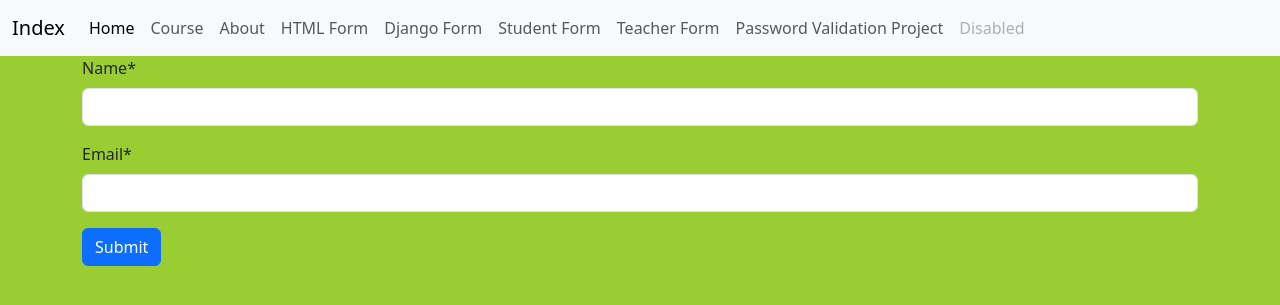
After one commit to ab-atiq/Phitron_course, a Django app: page /student_form/ in a window 1280 px wide. The commit adds this page. Shown: the top 305 px of the page. Run offline with Django 4.2, Linux system fonts and the light colour scheme; some libraries are stand-ins or nearby versions.

Commit message:
django w-2

```diff
--- a/Django/second_project/first_app/forms.py
+++ b/Django/second_project/first_app/forms.py
@@ -1,10 +1,17 @@
 from django import forms
+from django.core import validators
+
+def len_check(value):
+    if len(value)<20:
+        raise forms.ValidationError("Enter a value at least 20 character")
 
 class contactForm(forms.Form):
-    name = forms.CharField(label="User Name", initial='Abul',help_text="Total length must be within 70 characters",required=False,disabled=True)
-    email = forms.EmailField(label="User Email")
-    text = forms.CharField(widget=forms.Textarea(attrs={'id':'text_area','class':'description','placeholder':"Enter your own description"}))
-    age = forms.IntegerField()
+    # built in form validation added name, email, age and file field
+    name = forms.CharField(label="User Name", initial='Abul',help_text="Total length must be within 70 characters",required=False,disabled=True, validators=[validators.MinLengthValidator(10,message='Enter a name at least 10 character'),validators.MaxLengthValidator(20,message="Enter a name within 20 character")])
+    email = forms.EmailField(label="User Email",validators=[validators.EmailValidator(message='Enter a valid Email')])
+    # user defined validation function use
+    text = forms.CharField(validators=[len_check],widget=forms.Textarea(attrs={'id':'text_area','class':'description','placeholder':"Enter your own description"}))
+    age = forms.IntegerField(validators=[validators.MinValueValidator(18,message='You are not eligible to access our website'),validators.MaxValueValidator(50, message='You are so old, you can not get this website pressure')])
     weight = forms.FloatField()
     balance = forms.DecimalField()
     check = forms.BooleanField()
@@ -18,4 +25,37 @@ class contactForm(forms.Form):
     MEAL = [('P',"Pepperoni"),('M','Mashroom'),('B','Beef')]
     pizza = forms.MultipleChoiceField(choices=MEAL)
     pizza1 = forms.MultipleChoiceField(choices=MEAL, widget=forms.CheckboxSelectMultiple)
-    file = forms.FileField()
+    file = forms.FileField(validators=[validators.FileExtensionValidator(allowed_extensions=['pdf','png'],message='File extention must be ended with .pdf or .png')])
+
+
+class StudentForm(forms.Form):
+    name = forms.CharField(widget=forms.TextInput)
+    email = forms.CharField(widget=forms.EmailInput)
+
+    # Create validation of user name and email two function in class
+    def clean_name(self):
+        valName = self.cleaned_data['name']
+        if len(valName) < 10:
+            raise forms.ValidationError('Enter a name at least 10 character')
+        return valName
+
+    def clean_email(self):
+        valEmail = self.cleaned_data['email']
+        if '.com' not in valEmail:
+            raise forms.ValidationError("Your email must contain .com")
+        return valEmail
+
+class TeacherForm(forms.Form):
+    name = forms.CharField(widget=forms.TextInput)
+    email = forms.CharField(widget=forms.EmailInput)
+
+    # Create validation of user name and email in one function in class
+    def clean(self):
+        # cleaned_data = super().clean()
+        valName = self.cleaned_data['name']
+        valEmail = self.cleaned_data['email']
+
+        if len(valName) < 10:
+            raise forms.ValidationError('Enter a name at least 10 character')
+        if '.com' not in valEmail:
+            raise forms.ValidationError("Your email must contain .com")
--- /dev/null
+++ b/Django/second_project/first_app/templates/first_app/student_form.html
@@ -0,0 +1,14 @@
+{% extends "index.html" %}
+{% block title %}
+Student Form
+{% endblock title %}
+{% load crispy_forms_tags %}
+{% block content %}
+<div class="container">
+    <form method="post">
+        {% csrf_token %}
+        {{form|crispy}}
+        <button type="submit" class="btn btn-primary">Submit</button>
+    </form>
+</div>
+{% endblock content %}
--- a/Django/second_project/first_app/templates/index.html
+++ b/Django/second_project/first_app/templates/index.html
@@ -44,6 +44,15 @@
                         </li>
                         <li class="nav-item">
                             <a class="nav-link" href="{% url 'form_django'%}">Django Form</a>
+                        </li>
+                        <li class="nav-item">
+                            <a class="nav-link" href="{% url 'student_form'%}">Student Form</a>
+                        </li>
+                        <li class="nav-item">
+                            <a class="nav-link" href="{% url 'teacher_form'%}">Teacher Form</a>
+                        </li>
+                        <li class="nav-item">
+                            <a class="nav-link" href="{% url 'password_validation_project'%}">Password Validation Project</a>
                         </li>
                         <li class="nav-item">
                             <a class="nav-link disabled">Disabled</a>
--- a/Django/second_project/first_app/urls.py
+++ b/Django/second_project/first_app/urls.py
@@ -1,9 +1,13 @@
 from django.urls import path
 from .views import course, about, form_html, form_django, submitted_data_get
+from .views2 import student_form,teacher_form, password_validation_project
 urlpatterns = [
     path('course/',course,name='course'),
     path('about/',about),
     path('form_html/',form_html, name='form_html'),
     path('submitted_data_get/',submitted_data_get, name='submitted_data_get'),
     path('form_django/',form_django, name='form_django'),
+    path('student_form/',student_form,name='student_form'),
+    path('teacher_form/',teacher_form,name='teacher_form'),
+    path('password_validation_project/',password_validation_project,name='password_validation_project')
 ]
--- /dev/null
+++ b/Django/second_project/first_app/views2.py
@@ -0,0 +1,30 @@
+from django.shortcuts import render
+from .forms import StudentForm, TeacherForm
+from .forms2 import PasswordValidationProject
+
+def student_form(request):
+    if request.method == 'POST':
+        form = StudentForm(request.POST)
+        if form.is_valid():
+            print(form.cleaned_data)
+    else:
+        form = StudentForm()
+    return render(request,'./first_app/student_form.html',{'form':form})
+
+def teacher_form(request):
+    if request.method == 'POST':
+        form = TeacherForm(request.POST)
+        if form.is_valid():
+            print(form.cleaned_data)
+    else:
+        form = TeacherForm()
+    return render(request,'./first_app/teacher_form.html',{'form':form})
+
+def password_validation_project(request):
+    if request.method == 'POST':
+        form = PasswordValidationProject(request.POST)
+        if form.is_valid():
+            print(form.cleaned_data)
+    else:
+        form = PasswordValidationProject()
+    return render(request,'./first_app/pass_valid_project.html',{'form':form})
```
Also changed, not shown: Django/second_project/first_app/forms2.py (added, +18 -0 lines), Django/second_project/first_app/templates/first_app/pass_valid_project.html (added, +14 -0 lines), Django/second_project/first_app/templates/first_app/teacher_form.html (added, +14 -0 lines), Django/second_project/first_app/views.py (line endings or trailing spaces).
